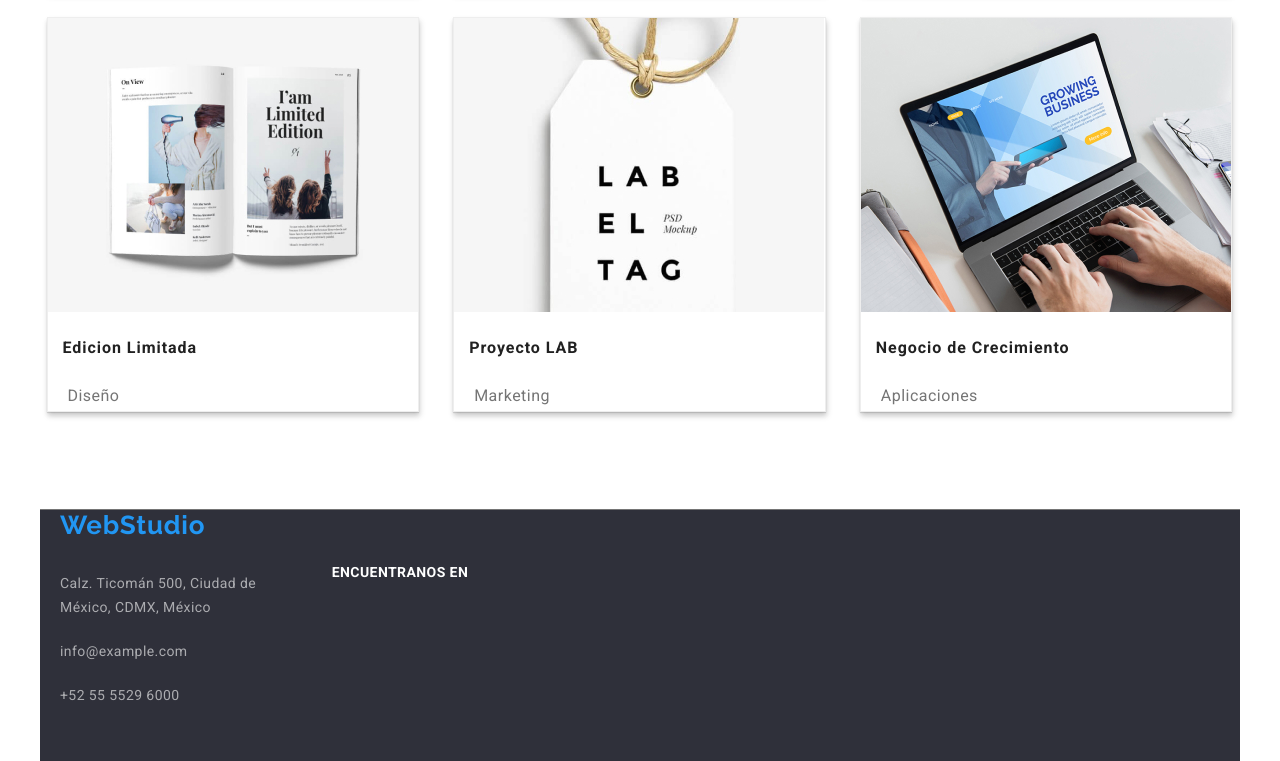
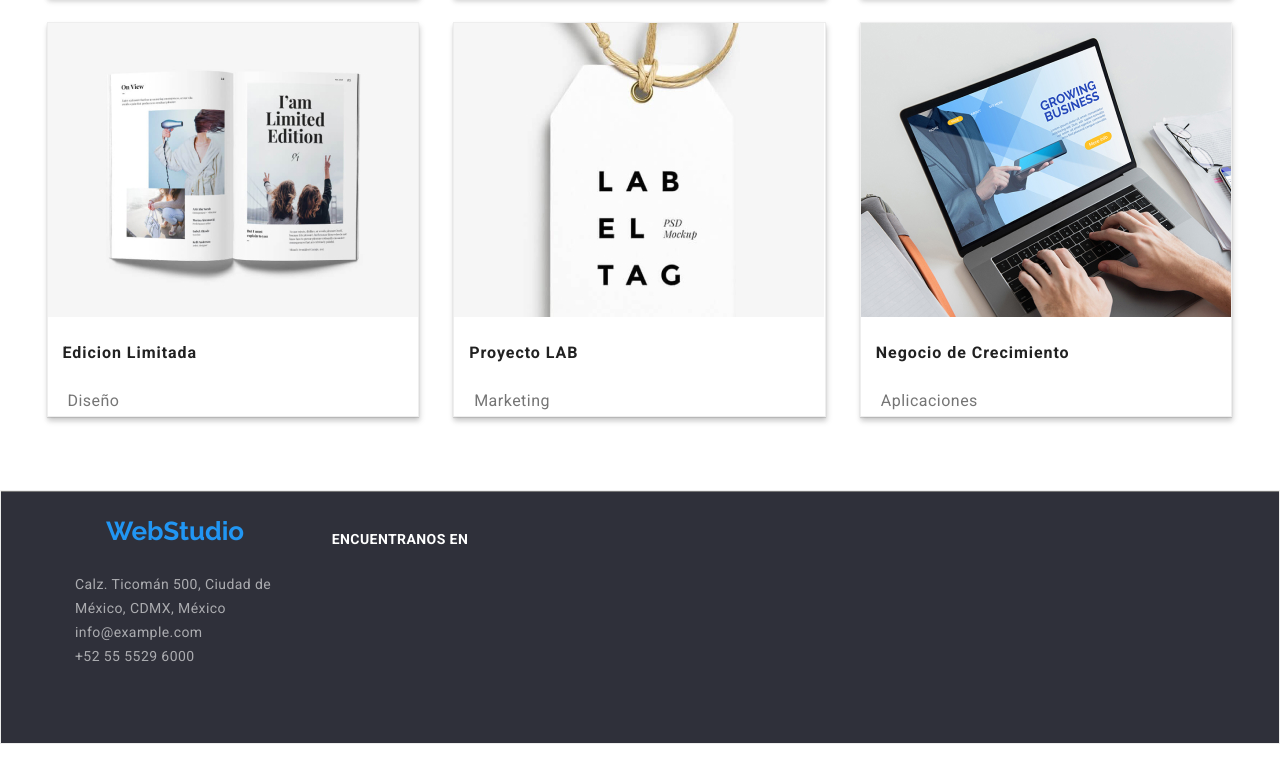
Before and after one commit to JLuisNG/goit-markup-hw-03, a plain HTML site: page Portafolio.html in a window 1280 px wide. Shown: the part 952-1713 px from the top of the page. Drawn offline with nearby package versions, Linux system fonts and the light colour scheme.

Commit message:
commit-1-1-1-1

```diff
--- a/Portafolio.html
+++ b/Portafolio.html
@@ -20,10 +20,15 @@
     <header>
         <!-- LINK WEBSTUDIO -->
         <section class="content-1">
+
             <div class="header-container">
+
                 <nav class="nav-container">
+
                     <a class="Web-Studio" href="#" >WebStudio</a>
+
                     <!-- ENCABEZADO DE LAS LISTAS -->
+
                     <ul class="list-nav">
                         <li>
                             <a class="Estudio" href="index.html" rel="noreferrer noopener">Estudio</a>
@@ -353,7 +358,9 @@
 
                 <section class="content-9">
 
-        <div class="Web-Studio-2">
+                <div class="container">
+
+                <div>
 
                     <ul>
 
@@ -361,13 +368,14 @@
 
                         <li>
 
-                    <a href="https://www.google.com/url?sa=t&rct=j&q=&esrc=s&source=web&cd=&ved=2ahUKEwjZ1KeeqvL9AhXumWoFHTuwAtIQFnoECBIQAQ&url=https%3A%2F%2Fwebstudy.pt%2F&usg=AOvVaw30ssXH3MeAgQATn-cXA_QP">WebStudio</a>
+                            <a class="Web-Studio" href="#">WebStudio</a>
 
                         </li>
 
                     </ul>
 
                 </div>
+
 
                     <!-- DIRECCION -->
 
@@ -414,6 +422,8 @@
 
                 </div>
 
+            </div>
+
                         <!-- REDES SOCIALES -->
 
                 <section class="ubi">
--- a/style.css
+++ b/style.css
@@ -21,7 +21,7 @@ section{
 
 .nav-container {
     display: flex;
-    gap: 50px;
+    gap: 100px;
     align-items: center;
 }
 
@@ -78,8 +78,12 @@ section{
     color: #2196F3;
 }
 
-header {
-    border-bottom: 1px solid #ECECEC;
+header{
+    border: 1px solid #ECECEC;
+}
+
+footer{
+    border: 1px solid #ECECEC;
 }
 
 .contacts-nav{
@@ -91,11 +95,13 @@ header {
 
 .content-2 .container {
     background-color: #2F303A;
+
     height: 600px;
     display: flex;
     flex-direction: column;
     justify-content: center;
     align-items: center;
+    margin: auto;
 }
 
 .content-2 h1 {
@@ -257,6 +263,7 @@ header {
 
 .content-6 .container{
     background-color: #2F303A;
+
 }
 
 .Direccion address{
--- a/style2.css
+++ b/style2.css
@@ -36,6 +36,12 @@
     color: #2196F3
 }
 
+.Estudio-2:focus,
+.Portafolio-2:focus,
+.Contactos-2:foc{
+    color: #2196F3
+}
+
 
 .mail1-2,
 .telf-2{
@@ -53,10 +59,9 @@
     color: #2196F3;
 }
 
-
-.content-7
-.container{
-
+.mail1-2:focus,
+.telf-2:focus{
+    color: #2196F3;
 }
 
 .content-7 .container .boton button{
@@ -70,10 +75,11 @@
     color: #212121;
     background: #F5F4FA;
     border-radius: 4px;
-    margin: 3px;
+    margin: 5px;
     cursor: pointer;
     border: 0px;
-
+    padding-left: 10px;
+    padding-right: 10px;
 }
 
 .container .boton button:focus{
@@ -81,6 +87,11 @@
     color: #FFFFFF;
     box-shadow: 0px 3px 1px rgba(0, 0, 0, 0.1), 0px 1px 2px rgba(0, 0, 0, 0.08), 0px 2px 2px rgba(0, 0, 0, 0.12);
 
+}
+
+.container .boton button:hover{
+    background-color: #2196f3;
+    color: #FFFFFF;
 }
 
 .content-8 .contenedor .texto-imagen h2{
@@ -156,36 +167,35 @@
 .content-9{
 
     background-color: #2F303A;
-    width: 1200px;
     height: 252px;
     display: flex;
     flex-direction: column;
     justify-content: space-between;
-    align-items: flex-start;
-    margin-top: 20px;
+    align-items: center;
+    margin-top: auto;
     border-top: 1px solid #757575;
+
+}
+
+.content-9 .container {
+    display: flex;
+    flex-direction: column;
+    align-items: center;
+    margin-left: -950px;
+}
+
+.content-9 .container .Web-Studio{
+    display: flex;
+    justify-content: space-between;
+    align-items: center;
+    margin: auto;
+    height: 80px;
 }
 
 .content-9 ul li{
     display: flex;
     align-items: center;
     margin-left: 20px;
-}
-
-.Web-Studio-2 a {
-    font-family: 'Raleway';
-    font-style: normal;
-    font-weight: 700;
-    font-size: 26px;
-    line-height: 31px;
-    letter-spacing: 0.03em;
-    color: #2196F3;
-    display: flex;
-    margin-bottom: 20px;
-    align-items: center;
-    justify-content: center;
-
-
 }
 
 .direccion-2 p,
@@ -198,9 +208,19 @@
     line-height: 24px;
     letter-spacing: 0.03em;
     color: rgba(255, 255, 255, 0.6);
-    margin-bottom: 10px;
     width: 200px;
-    margin-top: 10px;
+}
+
+.direccion-2 p:hover,
+.email a:hover,
+.telf-2 a:hover {
+    color: #2196F3;
+}
+
+.direccion-2 p:focus,
+.email a:focus,
+.telf-2 a:focus {
+    color: #2196F3;
 }
 
 .content-9 .ubi h4{
```
Also changed, not shown: index.html (+7 -2 lines). Lines whose indentation alone changed are shown as unchanged.
